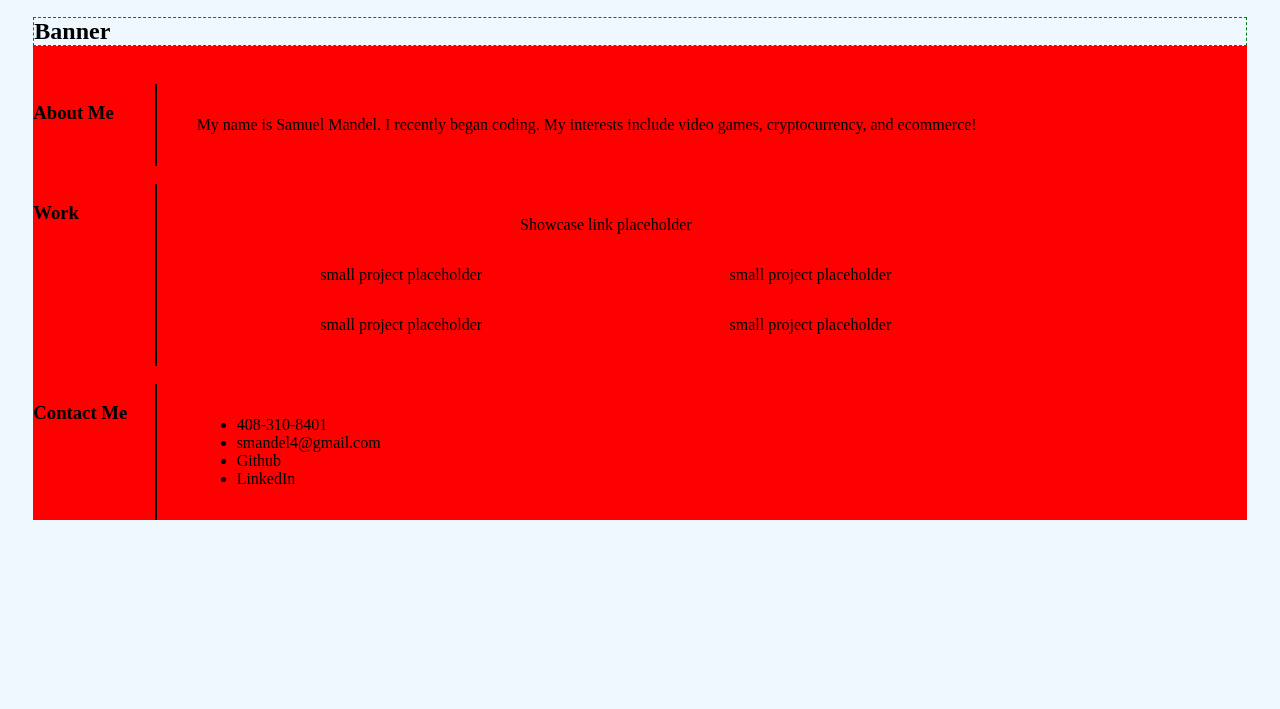
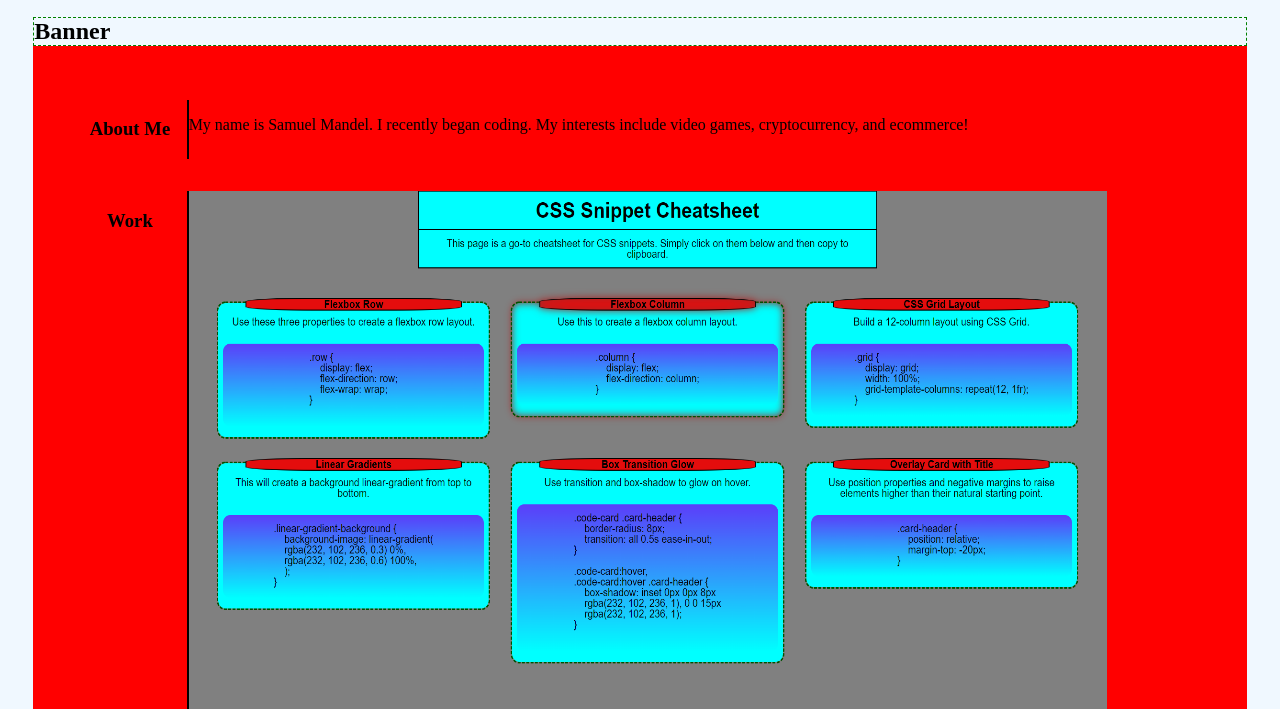
Before and after one commit to Sambalogna/Portfolio, a plain HTML site: page index.html in a window 1280 px wide. Shown: the part 91-800 px from the top of the page. Drawn offline with Linux system fonts and the light colour scheme.

Commit message:
flexboxes made for About Me, Contact, Work areas. Flexboxes for work links in progress

```diff
--- a/assets/css/style.css
+++ b/assets/css/style.css
@@ -31,38 +31,40 @@ h2 {
     border: 1px dashed green;
 }
 
-/* makes section into a flexbox for asides and figures */
+article {
+    display: flex;
+    flex-direction: row;
+    flex-wrap: wrap;
+}
+section {
+    flex: 0 0 100%;
+}
 
-section {
+figure {
+    display: flex;
+    flex-direction: row;
+}
+
+aside{
+    text-align: center;
+    flex: 0 0 10%;
+    border-right: 2px solid black;
+}
+
+#container {
+    flex: 0 0 90%;
     display: flex;
     flex-direction: row;
     flex-wrap: wrap;
 }
 
-/* makes asides occupy 10% of the left of the page in the section flexbox */
-aside{
-    justify-content: left;
-    flex: 0 0 10%;
-    border-right: 2px solid black;
+#showcase {
+    flex: 0 0 90%;
 }
-/* turns the figure occupying the left 90% of section flexbox into a flex container*/
-figure {
-    display: flex;
-    flex-direction: row;
-    flex-wrap: wrap;
+#smallProject{
+    flex: 0 0 45%;
 }
-
-#info{
-
+img {
+    width: 100%;
+    height: 100%;
 }
-/*showcase occupies 100% of the first row of the flex container in figure */
-#showcase {
-    flex: 0 0 100%;
-    text-align: center;
-}
-
-/* gives divs containing small projects 50% of flexbox and centered */
-#smallProject{
-    flex: 0 0 50%;
-    text-align: center;
-}
--- a/index.html
+++ b/index.html
@@ -23,11 +23,13 @@
     <main>
         <h2>Banner</h2>
         <br>
+        <article>
             <section>
+                <figure>
                     <aside id="aboutMe">
                         <h3>About Me</h3>
                     </aside>
-            <figure>
+
                     <p id="info">
                         My name is Samuel Mandel. I recently began coding. My interests include video games, cryptocurrency, and ecommerce!
                     </p>
@@ -35,23 +37,25 @@
             </section>
             <br>
             <section>
+                <figure>
                     <aside id="work">
                         <h3>Work</h3>
                     </aside>
-            <figure>
-                <div id="showcase"><p>Showcase link placeholder</p></div>
+                    <div id="container">
+                        <div id="showcase"><img src="./assets/images/Mini Project 2.png"/><p>Showcase link placeholder</p></div>
                         <div id="smallProject"><p>small project placeholder</p></div>
                         <div id="smallProject"><p>small project placeholder</p></div>
                         <div id="smallProject"><p>small project placeholder</p></div>
                         <div id="smallProject"><p>small project placeholder</p></div>
+                    </div>
                 </figure>
             </section>
             <br>
             <section>
+                <figure>
                     <aside id ="contactMe">
                         <h3>Contact Me</h3>
                     </aside>
-            <figure>
                     <ul>
                         <li>408-310-8401</li>
                         <li>smandel4@gmail.com</li>
@@ -60,6 +64,7 @@
                     </ul>
                 </figure>
             </section>
+        </article>
     </main>
 </body>
 </html>
```
Also changed, not shown: assets/images/Mini Project 2.png (added). Lines whose indentation alone changed are shown as unchanged.
